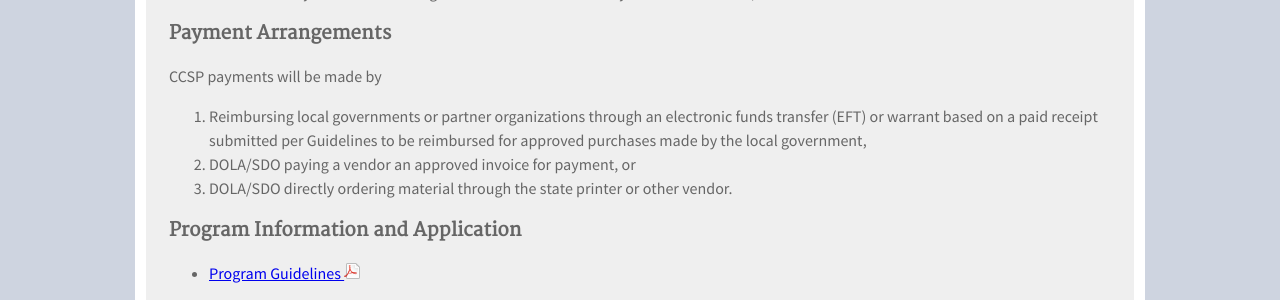
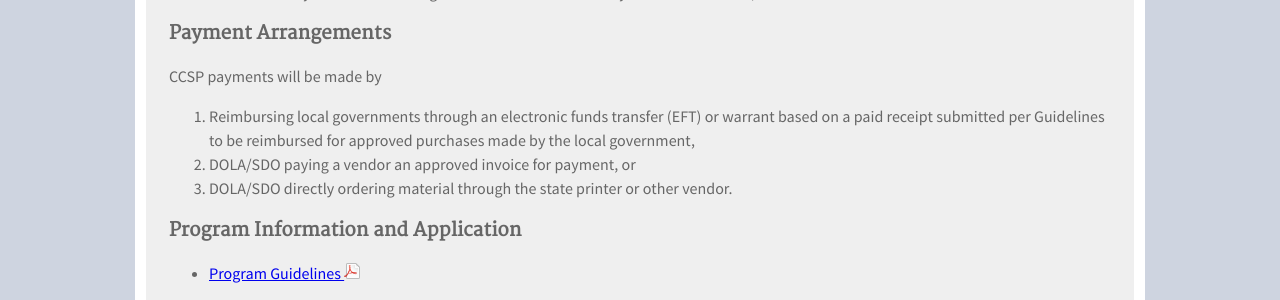
Before and after one commit to TBleess/Website_New, a Jekyll site: the page built from pages/5_CensusACS/2020-CCSP.md, in a window 1280 px wide. Shown: the part 741-1041 px from the top of the page. Built offline with Jekyll 4.4.1, drawn with Linux system fonts in a browser that asks for light colours.

Commit message:
Update 2020-CCSP.md

```diff
--- a/pages/5_CensusACS/2020-CCSP.md
+++ b/pages/5_CensusACS/2020-CCSP.md
@@ -23,7 +23,7 @@ This Program has approximately $220,000 available and is limiting requests to $2
 ### Payment Arrangements
  CCSP payments will be made by
 
-1. Reimbursing local governments or partner organizations  through an electronic funds transfer (EFT) or warrant based on a paid receipt submitted per Guidelines to be reimbursed for approved purchases made by the local government,
+1. Reimbursing local governments through an electronic funds transfer (EFT) or warrant based on a paid receipt submitted per Guidelines to be reimbursed for approved purchases made by the local government,
 2. DOLA/SDO paying a vendor an approved invoice for payment, or
 3. DOLA/SDO directly ordering material through the state printer or other vendor.
 
```
